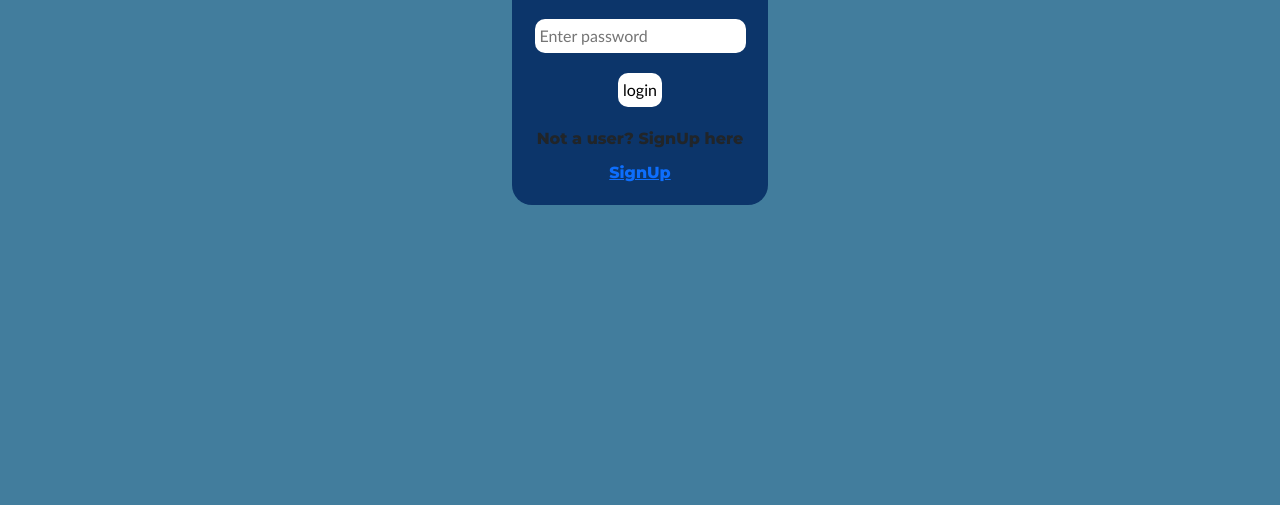
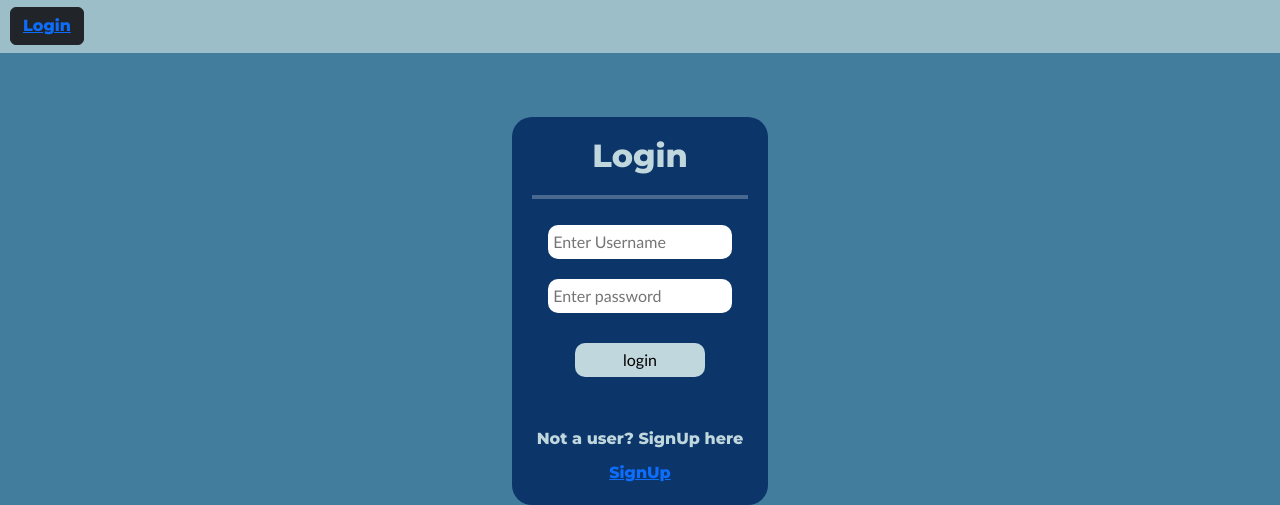
Before and after one commit to pratham180702/chat-room-withCSS, a Django app: page /login/ in a window 1280 px wide. Shown: the part 341-846 px from the top of the page. Before the commit the page ends 546 px from the top, so only its background shows below. Run offline with Django 4.2, Linux system fonts and the light colour scheme.

Commit message:
css commits

```diff
--- a/base/templates/base/login_registration.html
+++ b/base/templates/base/login_registration.html
@@ -14,6 +14,7 @@
 
     <div class="login-form">
       <h2>Login</h2>
+      <hr class="feed-line" />
       <input type="text" name="username" placeholder="Enter Username" /> <br />
       <input type="password" name="password" placeholder="Enter password" />
       <br />
--- a/base/views.py
+++ b/base/views.py
@@ -19,6 +19,7 @@ from django.contrib import messages
 
 
 def home(request):
+    show_search_bar = True
     q = request.GET.get("q") if request.GET.get("q") != None else ""
 
     rooms = Room.objects.filter(
@@ -37,6 +38,7 @@ def home(request):
         "topics": topics,
         "room_count": room_count,
         "room_messages": room_messages,
+        "show_search_bar": show_search_bar,
     }
     return render(request, "base/home.html", context)
 
--- a/static/styles/login_registration.css
+++ b/static/styles/login_registration.css
@@ -1,4 +1,5 @@
 .login-form {
+  margin-top: 5%;
   margin-left: 40%;
   background-color: #0c356a;
   text-align: center;
@@ -7,10 +8,33 @@
   padding: 20px;
 }
 
+.login-form h2 {
+  color: #c0d7dd;
+  margin-bottom: 20px;
+}
+
 .login-form input,
 .login-form p,
 .login-form a {
   margin: 10px 0; /* Add margin to separate elements vertically */
+}
+
+.login-form input[type="submit"] {
+  margin-top: 20px;
+  width: 60%;
+  background-color: #c0d7dd;
+}
+
+.login-form input[type="submit"]:hover {
+  margin-top: 20px;
+  width: 60%;
+  background-color: black;
+  color: #c0d7dd;
+}
+
+.login-form p {
+  margin-top: 40px;
+  color: #c0d7dd;
 }
 
 .login-form input {
@@ -21,8 +45,15 @@
   outline: none;
   font-family: "Trebuchet MS", "Lucida Sans Unicode", "Lucida Grande",
     "Lucida Sans", Arial, sans-serif;
+  width: 85%;
 }
 
-.login-form h2 {
-  color: white;
+.feed-line {
+  border: none; /* Remove the default line */
+  border-top: 4px solid white; /* Set the new line thickness and color (white in this case) */
+  height: 4px; /* Increase the height (thickness) as desired */
 }
+
+.login-form a:hover {
+  color: black;
+}
--- a/static/styles/nav.css
+++ b/static/styles/nav.css
@@ -14,6 +14,12 @@
   background-color: #9bbec8;
   color: black;
   margin-bottom: 10px;
+}
+
+.login-button {
+  /* margin-right: 20px; */
+  margin-top: 0px;
+  margin-left: 10px;
 }
 
 .login-button {
--- a/templates/nav.html
+++ b/templates/nav.html
@@ -18,6 +18,7 @@
       rel="stylesheet"
     />
     <link rel="stylesheet" href="{% static 'styles/nav.css' %}" />
+    <!-- <link rel="stylesheet" href="{% static 'images/logo.png' %}" /> -->
 
     <!-- test  -->
     <script
@@ -34,7 +35,9 @@
   <body>
     <!-- main html file -->
     <div class="main-logo">
-      <a href="/" class="main-logo-link">PK's Supp ChatRoom</a>
+      <a href="/" class="main-logo-link"
+        ><img src="{% static 'images/logo.png' %}" alt=""
+      /></a>
     </div>
 
     <nav class="navbar navigation-bar">
@@ -46,10 +49,11 @@
 
       {% else %}
       <button type="button" class="btn btn-dark login-button">
-        <a class="login-anchor" href="{% url 'login' %}">Login</a>
+        <a class="lgin-anchor" href="{% url 'login' %}">Login</a>
       </button>
       {% endif %}
     </nav>
+    {% if show_search_bar %}
     <form class="search-form" method="get" action="{% url 'home' %}">
       <input
         class="search-input"
@@ -58,5 +62,6 @@
         placeholder="Search Rooms..."
       />
     </form>
+    {% endif %}
   </body>
 </html>
```
Also changed, not shown: db.sqlite3.
